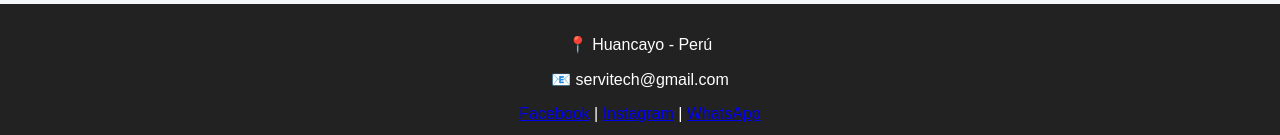
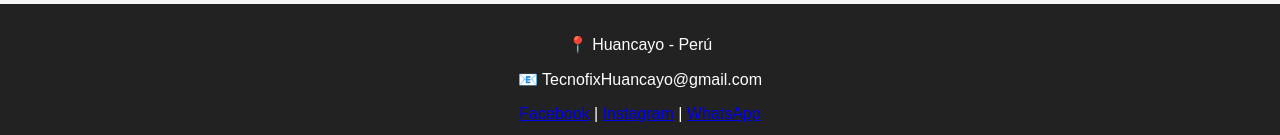
Before and after one commit to franco-cloude/Tiendas-Tec-franco, a plain HTML site: page index.html in a window 1280 px wide. Shown: the part 1807-1942 px from the top of the page. Drawn offline with Linux system fonts and the light colour scheme.

Commit message:
Update index.html

```diff
--- a/index.html
+++ b/index.html
@@ -63,7 +63,7 @@
 
 <footer>
     <p>📍 Huancayo - Perú</p>
-    <p>📧 servitech@gmail.com</p>
+    <p>📧 TecnofixHuancayo@gmail.com</p>
 
     <div>
         <a href="https://facebook.com" target="_blank">Facebook</a> |
```
